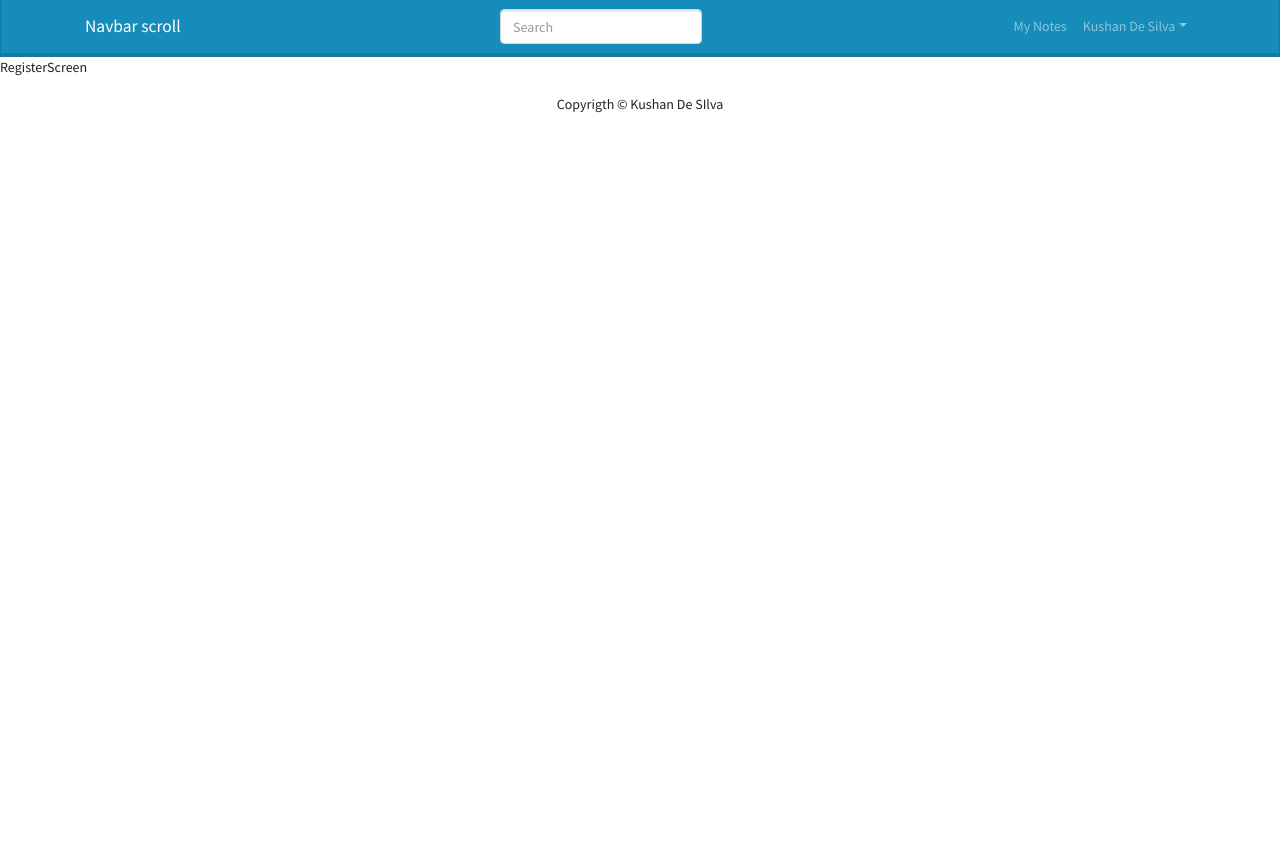
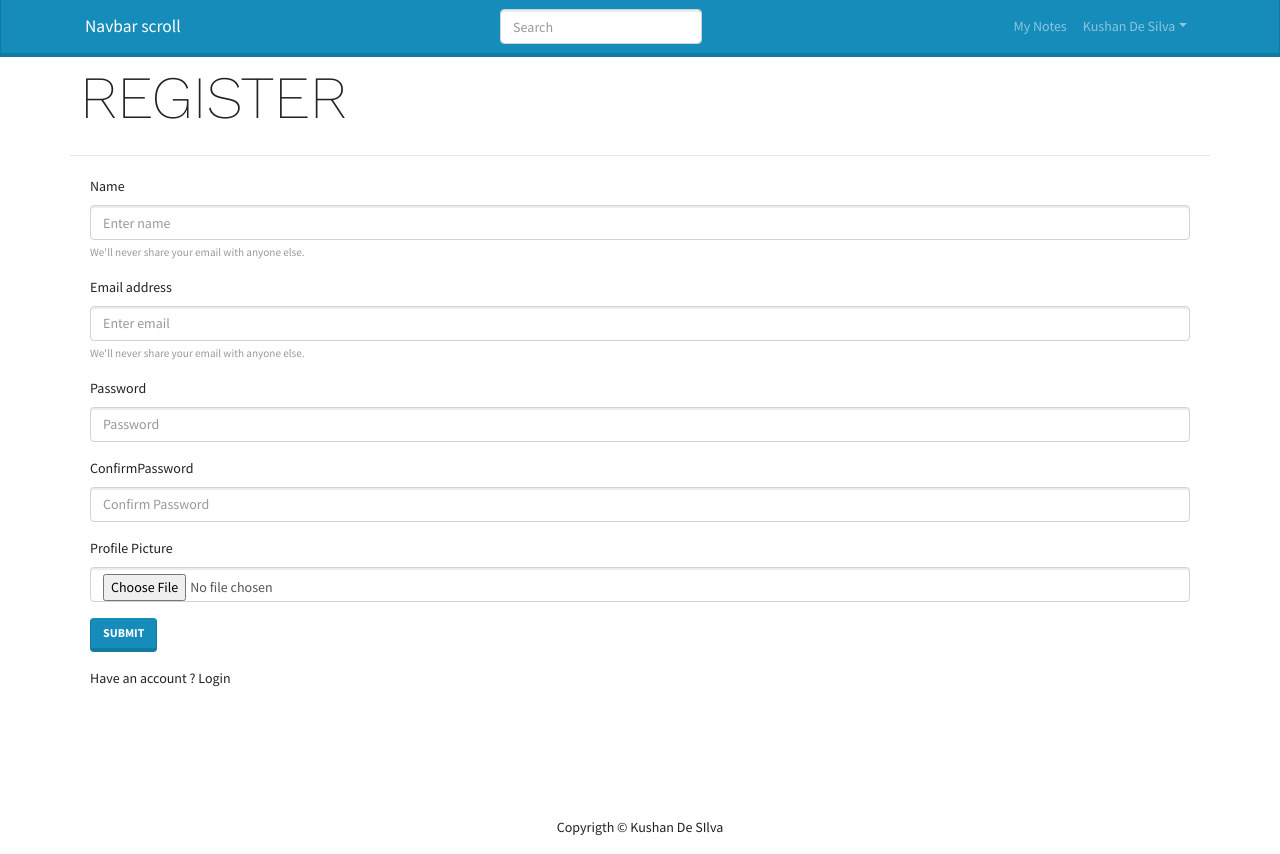
Before and after one commit to kushandesilva59/Notes---MERN, a React (Create React App) app in the folder frontend/: page /register in a window 1280 px wide. Before the commit the page ends 800 px from the top, so only its background shows below. Built offline with nearby package versions, Linux system fonts and the light colour scheme.

Commit message:
Successfully register user using Registerform

```diff
--- a/frontend/src/screens/RegisterScreen/RegisterScreen.js
+++ b/frontend/src/screens/RegisterScreen/RegisterScreen.js
@@ -1,7 +1,181 @@
-import React from 'react'
+import React, { useState } from "react";
+import MainScreen from "../../components/MainScreen";
+import { Button, Col, Form, Row } from "react-bootstrap";
+import { Link } from "react-router-dom";
+import ErrorMessage from "../../components/ErrorMessage";
+import { set } from "mongoose";
+import axios from "axios";
+import Loading from "../../components/Loading";
 
 const RegisterScreen = () => {
-  return <div>RegisterScreen</div>;
+  const [email, setEmail] = useState("");
+  const [name, setName] = useState("");
+
+  const [pic, setPic] = useState(
+    "https://icon-library.com/images/anonymous-avatar-icon-25.jpg"
+  );
+  const [password, setPassword] = useState("");
+  const [confirmPassword, setConfirmPassword] = useState("");
+  const [message, setMessage] = useState(false);
+  const [picMessage, setPicMessage] = useState(false);
+  const [picUrl, setPicUrl] = useState("");
+
+  const [error, setError] = useState(false);
+  const [loading, setLoading] = useState(false);
+
+  const submitHandler = async (e) => {
+    e.preventDefault();
+
+    if (password != confirmPassword) {
+      setMessage("Passwords Do not Match");
+    } else {
+      setMessage(null);
+
+      try {
+        const config = {
+          headers: {
+            "Content-type": "application/json",
+          },
+        };
+
+        setLoading(true);
+
+        const { data } = await axios.post(
+          "/api/users",
+          { name, pic, email, password },
+          config
+        );
+
+        setLoading(false);
+        localStorage.setItem("userInfo", JSON.stringify(data));
+      } catch (error) {
+        setError(error.message);
+      }
+    }
+
+    console.log(picUrl);
+  };
+
+  // const postDetails = (pics) => {
+  //   if (!pics) {
+  //     return setPicMessage("Please select an Image");
+  //   }
+
+  //   setPicMessage(null);
+
+  //   if (pics.type === "image/ijeg" || pics.type === "image/png") {
+  //     const data = new FormData();
+
+  //     data.append("file", pics);
+  //     data.append("upload_preset", "anything ");
+  //     data.append("cloud_name", "Your cloud username ");
+  //     fetch(
+  //       "https://api.cloudinary.com/v1_1/your-cloud-username/image/upload",
+  //       {
+  //         method: "post",
+  //         body: data,
+  //       }
+  //     ).then((res) => {
+  //       res.json().then((data) => {
+  //         console.log(data)
+  //         setPic(data.url.toString());
+  //       })
+  //       .catch((error) => {
+  //         console.log(error)
+  //       });
+  //     });
+  //   }else{
+  //       return setPicMessage("Please select an Image");
+  //   }
+  // };
+
+  return (
+    <MainScreen title="REGISTER">
+      <div className="loginContainer">
+        {error && <ErrorMessage variant="danger">{error}</ErrorMessage>}
+        {message && <ErrorMessage variant="danger">{message}</ErrorMessage>}
+        {loading && <Loading />}
+        <Form onSubmit={submitHandler}>
+          <Form.Group className="mb-3" controlId="formBasicName">
+            <Form.Label>Name</Form.Label>
+            <Form.Control
+              type="text"
+              placeholder="Enter name"
+              value={name}
+              onChange={(e) => {
+                setName(e.target.value);
+              }}
+            />
+            <Form.Text className="text-muted">
+              We'll never share your email with anyone else.
+            </Form.Text>
+          </Form.Group>
+
+          <Form.Group className="mb-3" controlId="formBasicEmail">
+            <Form.Label>Email address</Form.Label>
+            <Form.Control
+              type="email"
+              placeholder="Enter email"
+              value={email}
+              onChange={(e) => {
+                setEmail(e.target.value);
+              }}
+            />
+            <Form.Text className="text-muted">
+              We'll never share your email with anyone else.
+            </Form.Text>
+          </Form.Group>
+
+          <Form.Group className="mb-3" controlId="formBasicPassword">
+            <Form.Label>Password</Form.Label>
+            <Form.Control
+              type="password"
+              placeholder="Password"
+              value={password}
+              onChange={(e) => {
+                setPassword(e.target.value);
+              }}
+            />
+          </Form.Group>
+
+          <Form.Group className="mb-3" controlId="formBasicConfirmPassword">
+            <Form.Label>ConfirmPassword</Form.Label>
+            <Form.Control
+              type="password"
+              placeholder="Confirm Password"
+              value={confirmPassword}
+              onChange={(e) => {
+                setConfirmPassword(e.target.value);
+              }}
+            />
+          </Form.Group>
+
+          {picMessage && (<ErrorMessage variant="danger">{picMessage}</ErrorMessage>)}
+
+          <Form.Group className="mb-3" controlId="formBasicPic">
+            <Form.Label>Profile Picture</Form.Label>
+            <Form.Control
+              type="file"
+              placeholder="Profile Picture"
+              onChange={(e) => {
+                setPicUrl(e.target.files[0]);
+              }}
+            />
+          </Form.Group>
+
+          <Button variant="primary" type="submit">
+            Submit
+          </Button>
+        </Form>
+
+        <Row className="py-3">
+          <Col>
+            Have an account ? <Link to="/register">Login</Link>
+          </Col>
+        </Row>
+      </div>
+    </MainScreen>
+  );
 };
 
 export default RegisterScreen;
```
Also changed, not shown: 1 other file (tests, documents, lock files or other folders).
